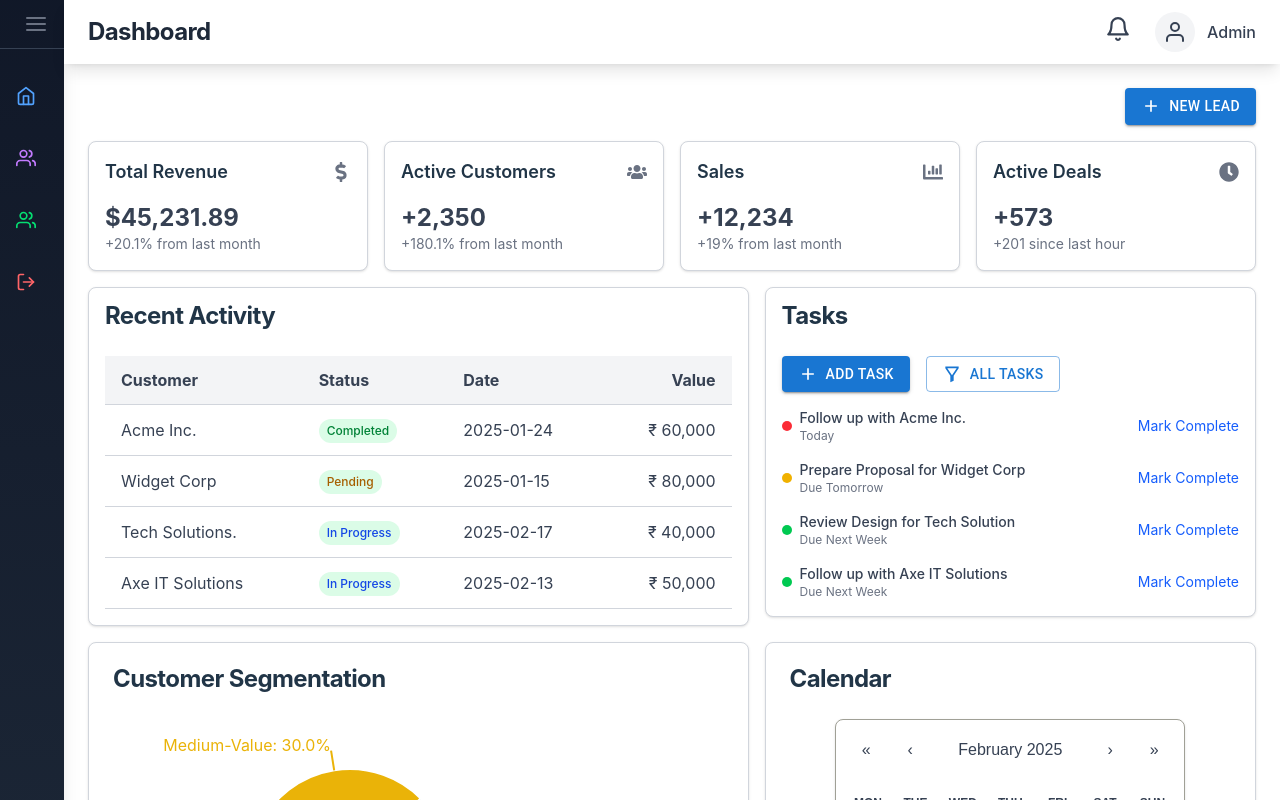
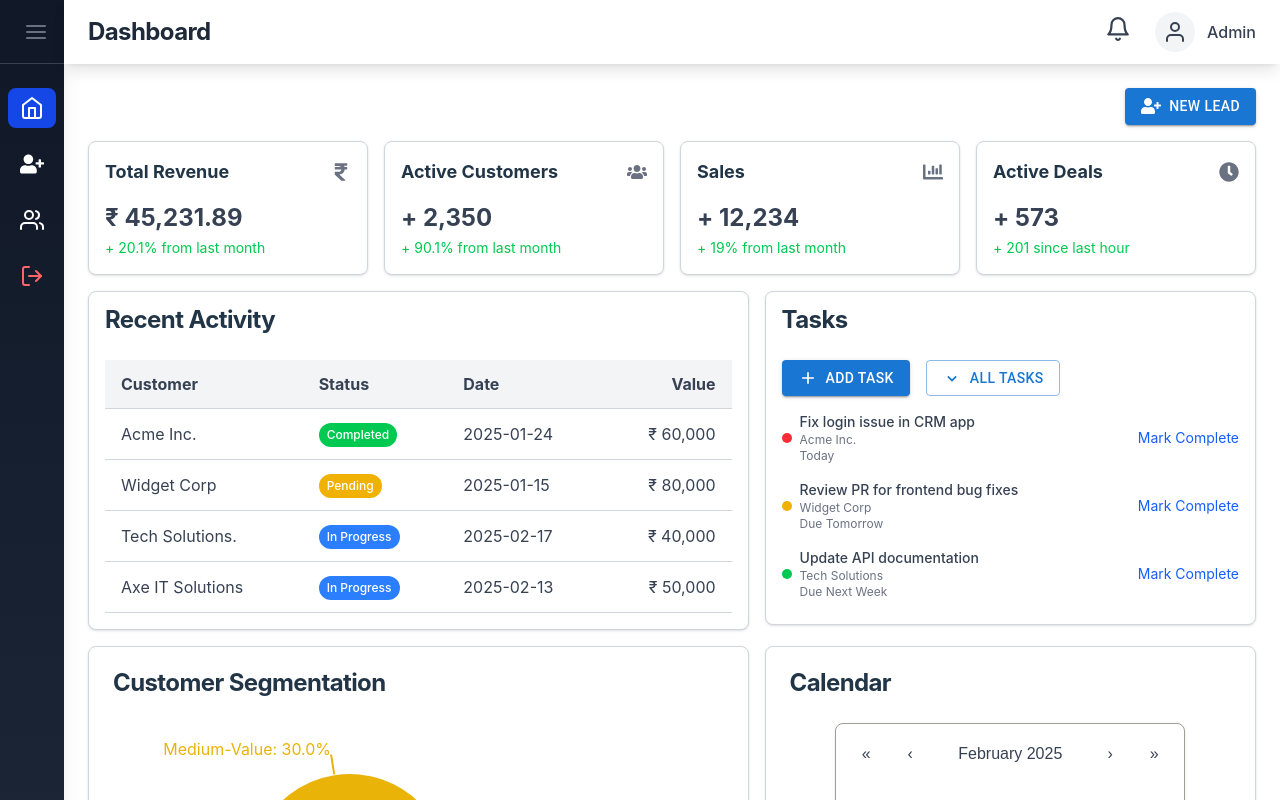
Before and after one commit to Avi0304/Customer-Relationship-Management, a React (Vite) app: page / in a window 1280 px wide. Shown: the top 800 px of the page. Built offline with nearby package versions, Linux system fonts and the light colour scheme.

Commit message:
Fixed Some CSS Bugs

```diff
--- a/src/components/RecentActivityTable.jsx
+++ b/src/components/RecentActivityTable.jsx
@@ -16,28 +16,28 @@ const RecentActivityTable = () => {
       status: "Completed",
       date: "2025-01-24",
       value: "₹ 60,000",
-      color: "bg-green-100 text-green-700",
+      color: "bg-green-500 text-white",
     },
     {
       customer: "Widget Corp",
       status: "Pending",
       date: "2025-01-15",
       value: "₹ 80,000",
-      color: "bg-green-100 text-yellow-700",
+      color: "bg-yellow-500 text-white",
     },
     {
       customer: "Tech Solutions.",
       status: "In Progress",
       date: "2025-02-17",
       value: "₹ 40,000",
-      color: "bg-green-100 text-blue-700",
+      color: "bg-blue-500 text-white",
     },
     {
       customer: "Axe IT Solutions",
       status: "In Progress",
       date: "2025-02-13",
       value: "₹ 50,000",
-      color: "bg-green-100 text-blue-700",
+      color: "bg-blue-500 text-white",
     },
   ];
   return (
--- a/src/components/SideBar.jsx
+++ b/src/components/SideBar.jsx
@@ -1,21 +1,22 @@
 import React, { useState } from "react";
-import { Link } from "react-router-dom";
+import { Link, useLocation } from "react-router-dom";
 import { FiMenu, FiX, FiHome, FiUsers, FiLogOut } from "react-icons/fi";
+import { FaUserPlus } from "react-icons/fa";
 
 const Sidebar = () => {
   const [isOpen, setIsOpen] = useState(false);
+  const location = useLocation();
 
   return (
     <div
       className={`min-h-screen bg-gradient-to-b from-gray-900 to-gray-800 text-white transition-all duration-300 shadow-xl
-                  ${isOpen ? "w-64" : "w-16"}`}
+                  ${isOpen ? "w-64" : "w-16"} `}
     >
-      <div className="flex items-center justify-center p-6 border-b border-gray-700 relative">
+      {/* Sidebar Header */}
+      <div className="flex items-center justify-center h-16 px-4 border-b border-gray-700 relative sticky top-0">
         <h1
           className={`text-2xl font-bold bg-gradient-to-r from-blue-400 to-purple-500 bg-clip-text text-transparent
-                      transition-all duration-300 ${
-                        isOpen ? "block" : "hidden"
-                      }`}
+                      transition-all duration-300 ${isOpen ? "block" : "hidden"}`}
         >
           CRM
         </h1>
@@ -27,41 +28,55 @@ const Sidebar = () => {
         </button>
       </div>
 
-      <nav className="mt-6 space-y-4 px-2">
+      {/* Navigation Links */}
+      <nav className="mt-6 space-y-4 px-2 sticky top-22 z-50">
         <Link
           to="/"
-          className="flex items-center p-2 rounded-lg hover:bg-gray-700/50 transition-all duration-200"
+          className={`flex items-center p-2 rounded-lg transition-all duration-200
+            ${location.pathname === '/' ? "bg-blue-700 text-white" : "hover:bg-gray-700/50 hover:text-blue-400"}`}
         >
-          <FiHome className="text-blue-400 mr-3" size={30} />
+          <div className="flex items-center justify-center w-10">
+            <FiHome size={24} />
+          </div>
           <span className={`${isOpen ? "block" : "hidden"} font-medium`}>
             Dashboard
           </span>
         </Link>
+
         <Link
-          to="leads"
-          className="flex items-center p-2 rounded-lg hover:bg-gray-700/50 transition-all duration-200"
+          to="/leads"
+          className={`flex items-center p-2 rounded-lg transition-all duration-200
+            ${location.pathname === '/leads' ? "bg-blue-700 text-white" : "hover:bg-gray-700/50 hover:text-purple-400"}`}
         >
-          <FiUsers className="text-purple-400 mr-3" size={30} />
+          <div className="flex items-center justify-center w-10">
+            <FaUserPlus size={24} />
+          </div>
           <span className={`${isOpen ? "block" : "hidden"} font-medium`}>
             Leads
           </span>
         </Link>
+
         <Link
           to="/customers"
-          className="flex items-center p-2 rounded-lg hover:bg-gray-700/50 transition-all duration-200"
+          className={`flex items-center p-2 rounded-lg transition-all duration-200
+            ${location.pathname === '/customers' ? "bg-blue-700 text-white" : "hover:bg-gray-700/50 hover:text-green-400"}`}
         >
-          <FiUsers className="text-green-400 mr-3" size={30} />
+          <div className="flex items-center justify-center w-10">
+            <FiUsers size={24} />
+          </div>
           <span className={`${isOpen ? "block" : "hidden"} font-medium`}>
             Customers
           </span>
         </Link>
-        <button className="flex items-center p-2 rounded-lg hover:bg-red-500/20 w-full text-left mt-auto transition-all duration-200">
-          <FiLogOut className="text-red-400 mr-3" size={30} />
-          <span
-            className={`${
-              isOpen ? "block" : "hidden"
-            } font-medium text-red-400`}
-          >
+
+        {/* Logout Button */}
+        <button
+          className="flex items-center p-2 rounded-lg hover:bg-red-500/20 w-full text-left mt-auto transition-all duration-200"
+        >
+          <div className="flex items-center justify-center w-10">
+            <FiLogOut size={24} className="text-red-400" />
+          </div>
+          <span className={`${isOpen ? "block" : "hidden"} font-medium text-red-400`}>
             Logout
           </span>
         </button>
--- a/src/components/StatsCard.jsx
+++ b/src/components/StatsCard.jsx
@@ -6,11 +6,11 @@ const StatsCard = ({ title, icon: Icon, value, growth }) => {
     <Card className="shadow-md">
       <CardHeader>
         <CardTitle>{title}</CardTitle>
-        {Icon && <Icon className="text-gray-500 text-xl" />} {/* Ensure icon renders */}
+        {Icon && <Icon className="text-gray-500 text-xl" />}
       </CardHeader>
       <CardContent>
-        <div className="text-2xl font-bold ">{value}</div>
-        <p className="text-sm text-gray-500">{growth}</p>
+        <div className="text-2xl font-bold mb-1 ">{value}</div>
+        <p className="text-sm text-green-500">{growth}</p>
       </CardContent>
     </Card>
   );
--- a/src/components/Task.jsx
+++ b/src/components/Task.jsx
@@ -1,8 +1,8 @@
 import React, { useState } from "react";
 import { Card, CardContent, CardHeader } from "./ui/card";
 import { Button, Menu, MenuItem } from "@mui/material";
-import { BiPlus } from "react-icons/bi";
-import { RiFilter2Line } from "react-icons/ri";
+import { BiPlus, BiChevronDown } from "react-icons/bi";
+import { Link } from "react-router-dom";
 
 const Task = () => {
   const [filter, setFilter] = useState("All Tasks");
@@ -17,10 +17,41 @@ const Task = () => {
   };
 
   const tasks = [
-    { id: 1, title: "Follow up with Acme Inc.", due: "Today", color: "bg-red-500" },
-    { id: 2, title: "Prepare Proposal for Widget Corp", due: "Due Tomorrow", color: "bg-yellow-500" },
-    { id: 3, title: "Review Design for Tech Solution", due: "Due Next Week", color: "bg-green-500" },
-    { id: 4, title: "Follow up with Axe IT Solutions", due: "Due Next Week", color: "bg-green-500" },
+    {
+      id: 1,
+      title: "Fix login issue in CRM app",
+      company: "Acme Inc.",
+      due: "Today",
+      color: "bg-red-500",
+    },
+    {
+      id: 2,
+      title: "Review PR for frontend bug fixes",
+      company: "Widget Corp",
+      due: "Due Tomorrow",
+      color: "bg-yellow-500",
+    },
+    {
+      id: 3,
+      title: "Update API documentation",
+      company: "Tech Solutions",
+      due: "Due Next Week",
+      color: "bg-green-500",
+    },
+    // {
+    //   id: 4,
+    //   title: "Implement authentication in React project",
+    //   company: "Axe IT Solutions",
+    //   due: "Due Next Week",
+    //   color: "bg-green-500",
+    // },
+    // {
+    //   id: 5,
+    //   title: "Deploy backend services to AWS",
+    //   company: "Cloud Services Ltd.",
+    //   due: "Due Next Week",
+    //   color: "bg-green-500",
+    // },
   ];
 
   const filteredTasks = tasks.filter((task) => {
@@ -29,13 +60,16 @@ const Task = () => {
   });
 
   return (
-    <Card className="col-span-3">
+    <Card className="col-span-3 min-h-83.5">
       <CardHeader>
-        <h1 className="text-2xl font-bold leading-none tracking-tight mb-3">Tasks</h1>
+        <h1 className="text-2xl font-bold leading-none tracking-tight mb-3">
+          Tasks
+        </h1>
       </CardHeader>
 
       <CardContent>
         <div className="flex items-center gap-4 mb-4">
+          <Link to='AddTask'>
             <Button
               variant="contained"
               color="primary"
@@ -43,35 +77,51 @@ const Task = () => {
             >
               <BiPlus size={20} /> Add Task
             </Button>
+          </Link>
 
           <Button
             variant="outlined"
             className="flex items-center gap-2 bg-gray-100 text-black hover:bg-gray-200 px-4 py-2 rounded-md"
             onClick={handleOpenMenu}
           >
-            <RiFilter2Line size={20} /> {filter}
+            <BiChevronDown size={20} /> {filter}
           </Button>
 
-          <Menu anchorEl={anchorEl} open={Boolean(anchorEl)} onClose={handleCloseMenu}>
-            <MenuItem onClick={() => handleFilterChange("All Tasks")}>All Tasks</MenuItem>
-            <MenuItem onClick={() => handleFilterChange("Today")}>Today</MenuItem>
-            <MenuItem onClick={() => handleFilterChange("Tomorrow")}>Tomorrow</MenuItem>
-            <MenuItem onClick={() => handleFilterChange("Next Week")}>Next Week</MenuItem>
+          <Menu
+            anchorEl={anchorEl}
+            open={Boolean(anchorEl)}
+            onClose={handleCloseMenu}
+          >
+            <MenuItem onClick={() => handleFilterChange("All Tasks")}>
+              All Tasks
+            </MenuItem>
+            <MenuItem onClick={() => handleFilterChange("Today")}>
+              Today
+            </MenuItem>
+            <MenuItem onClick={() => handleFilterChange("Tomorrow")}>
+              Tomorrow
+            </MenuItem>
+            <MenuItem onClick={() => handleFilterChange("Next Week")}>
+              Next Week
+            </MenuItem>
           </Menu>
         </div>
 
         <div className="space-y-4">
           {filteredTasks.length > 0 ? (
-            filteredTasks.map(({ id, title, due, color }) => (
+            filteredTasks.map(({ id, title, company, due, color }) => (
               <div key={id} className="flex items-center justify-between">
                 <div className="flex items-center gap-2">
                   <span className={`w-2.5 h-2.5 rounded-full ${color}`} />
                   <div>
                     <p className="text-sm font-medium">{title}</p>
+                    <p className="text-xs text-gray-500">{company}</p>
                     <p className="text-xs text-gray-500">{due}</p>
                   </div>
                 </div>
-                <button className="text-blue-600 hover:underline text-sm">Mark Complete</button>
+                <button className="text-blue-600 hover:underline text-sm">
+                  Mark Complete
+                </button>
               </div>
             ))
           ) : (
--- a/src/components/TopNav.jsx
+++ b/src/components/TopNav.jsx
@@ -7,10 +7,10 @@ const TopNav = () => {
 
 
 return (
-    <div className='bg-white shadow-lg flex items-center justify-between p-6 h-16 transition-all duration-300'>
+    <div className='bg-white shadow-lg flex items-center justify-between p-6 h-16 transition-all duration-300 sticky top-0 z-50'>
         <h1 className="text-2xl font-bold text-gray-800 tracking-tight">Dashboard</h1>
 
-        <div className="flex items-center space-x-6">
+        <div className="flex items-center  space-x-6">
             {/* Code for Notifications */}
                         <div className="relative">
                             <button className="relative hover:transform hover:scale-110 transition-all duration-200">
--- a/src/components/ui/card.jsx
+++ b/src/components/ui/card.jsx
@@ -14,7 +14,7 @@ export function CardHeader({ className, children }) {
 }
 
 export function CardTitle({ className, children }) {
-  return <h2 className={clsx("text-lg font-semibold", className)}>{children}</h2>;
+  return <h2 className={clsx("text-lg font-bold", className)}>{children}</h2>;
 }
 
 export function CardContent({ className, children }) {
--- a/src/pages/DashBoard.jsx
+++ b/src/pages/DashBoard.jsx
@@ -6,9 +6,15 @@ import RecentActivityTable from "../components/RecentActivityTable";
 import Tasks from "../components/Task";
 import CustomerSegmentation from "../components/CustomerSegmentation";
 import CalendarWidget from "../components/CalendarWidget";
-import { FaDollarSign, FaUsers, FaChartBar, FaClock } from "react-icons/fa";
-import { BiPlus } from "react-icons/bi";
+import {
+  FaUsers,
+  FaChartBar,
+  FaClock,
+  FaUserPlus,
+  FaRupeeSign,
+} from "react-icons/fa";
 import { Button } from "@mui/material";
+import { Link } from "react-router-dom";
 
 const DashBoard = () => {
   return (
@@ -23,39 +29,41 @@ const DashBoard = () => {
 
           <main className="p-6 space-y-4">
             <div className="flex justify-end z-10">
+              <Link to="/Addlead">
                 <Button
                   variant="contained"
                   color="primary"
                   className="flex items-center gap-2 bg-gray-100 text-black hover:bg-gray-200 px-4 py-2 rounded-md"
                 >
-                <BiPlus size={20} /> New Lead
+                  <FaUserPlus size={20} /> New Lead
                 </Button>
+              </Link>
             </div>
             {/* Stats Cards Section */}
             <div className="grid grid-cols-1 sm:grid-cols-2 lg:grid-cols-4 gap-4">
               <StatsCard
                 title="Total Revenue"
-                icon={FaDollarSign}
-                value="$45,231.89"
-                growth="+20.1% from last month"
+                icon={FaRupeeSign}
+                value="₹ 45,231.89"
+                growth="+ 20.1% from last month"
               />
               <StatsCard
                 title="Active Customers"
                 icon={FaUsers}
-                value="+2,350"
-                growth="+180.1% from last month"
+                value="+ 2,350"
+                growth="+ 90.1% from last month"
               />
               <StatsCard
                 title="Sales"
                 icon={FaChartBar}
-                value="+12,234"
-                growth="+19% from last month"
+                value="+ 12,234"
+                growth="+ 19% from last month"
               />
               <StatsCard
                 title="Active Deals"
                 icon={FaClock}
-                value="+573"
-                growth="+201 since last hour"
+                value="+ 573"
+                growth="+ 201 since last hour"
               />
             </div>
 
```
Lines whose indentation alone changed are shown as unchanged.
